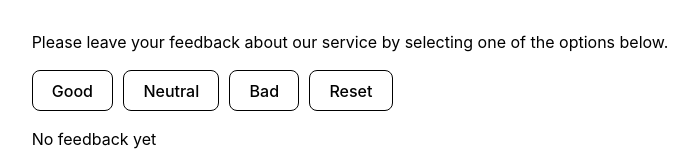
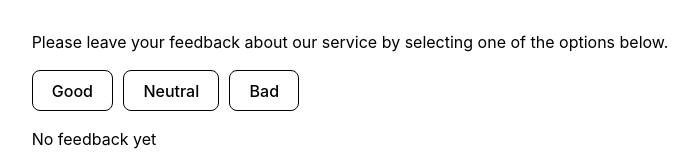
Before and after one commit to AlexSandr90/goit-react-hw-02, a React (Vite) app: page / in a window 1280 px wide. Shown: the part 127-288 px from the top of the page, without its empty margins (290-988 px from the left). Built offline with nearby package versions, Linux system fonts and the light colour scheme.

Commit message:
added conditional for reset btn

```diff
--- a/src/App.tsx
+++ b/src/App.tsx
@@ -30,7 +30,11 @@
   return (
     <>
       <Description />
-      <Options updateFeedback={updateFeedback} resetFeedback={resetFeedback} />
+      <Options
+        updateFeedback={updateFeedback}
+        resetFeedback={resetFeedback}
+        totalFeedback={totalFeedback}
+      />
       {totalFeedback > 0 ? <Feedback stats={stats} /> : <Notification />}
     </>
   );
--- a/src/components/options/Options.tsx
+++ b/src/components/options/Options.tsx
@@ -1,13 +1,17 @@
 import { OptionsProps } from '../../types';
 import classes from './Options.module.css';
 
-const Options = ({ updateFeedback, resetFeedback }: OptionsProps): JSX.Element => {
+const Options = ({
+  updateFeedback,
+  resetFeedback,
+  totalFeedback,
+}: OptionsProps): JSX.Element => {
   return (
     <div className={classes.wrap}>
       <button onClick={() => updateFeedback('good')}>Good</button>
       <button onClick={() => updateFeedback('neutral')}>Neutral</button>
       <button onClick={() => updateFeedback('bad')}>Bad</button>
-      <button onClick={resetFeedback}>Reset</button>
+      {totalFeedback > 0 && <button onClick={resetFeedback}>Reset</button>}
     </div>
   );
 };
--- a/src/types/index.ts
+++ b/src/types/index.ts
@@ -7,6 +7,7 @@
 export interface OptionsProps {
   updateFeedback: (type: keyof StatsType) => void;
   resetFeedback: () => void;
+  totalFeedback: number;
 }
 
 export interface FeedbackProps {
```
